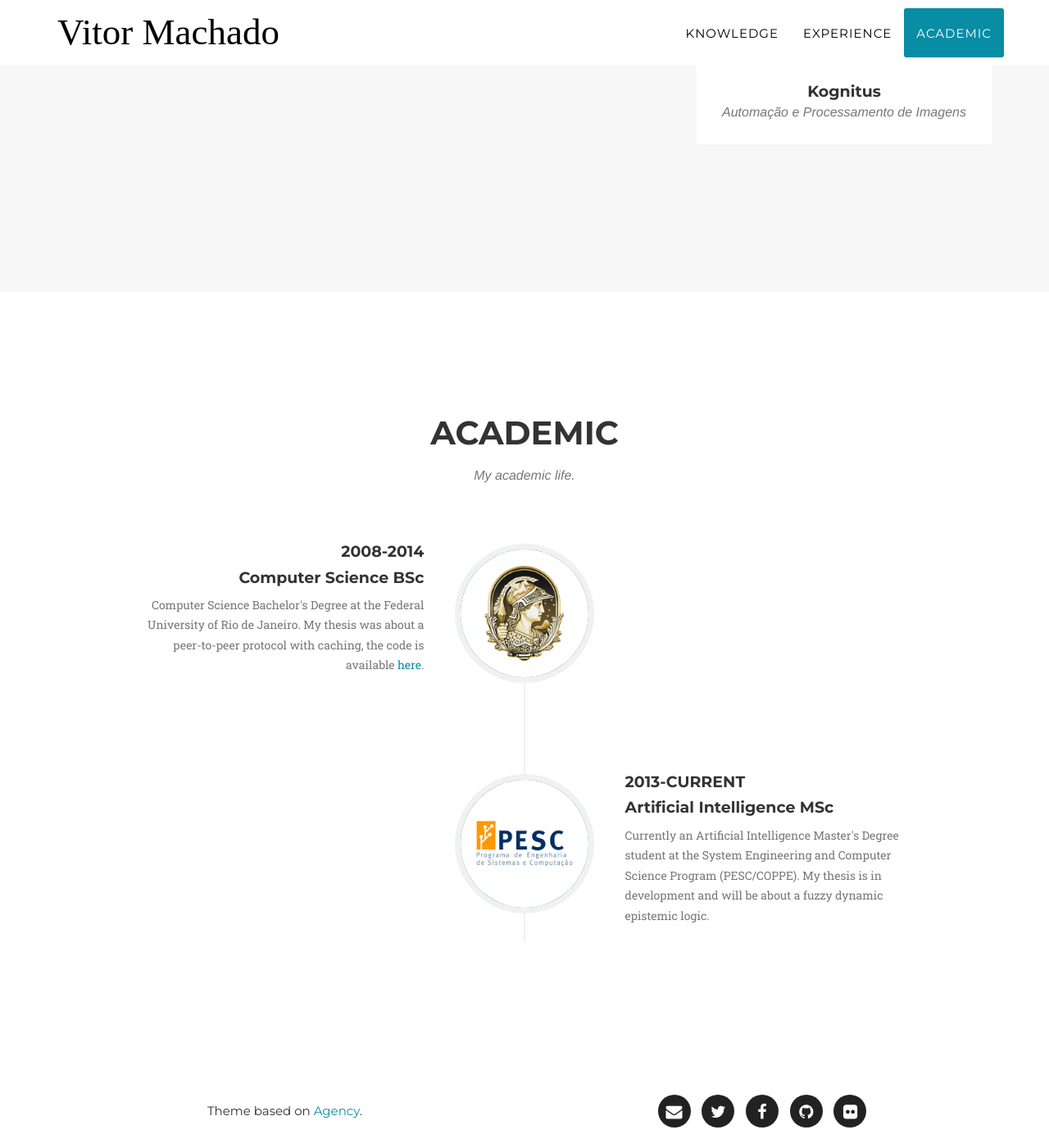
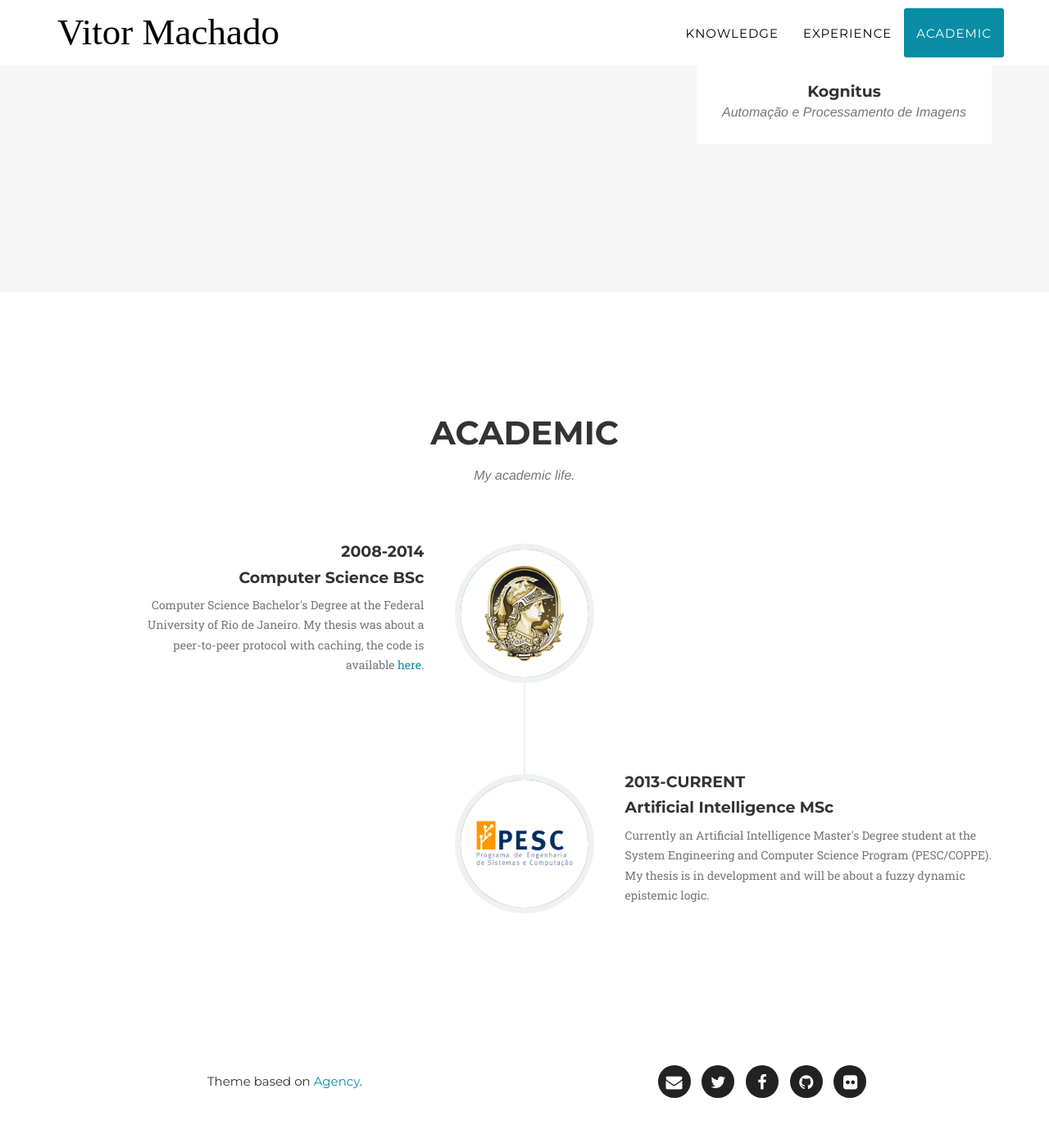
Before and after one commit to vittau/vittau.github.io, a Jekyll site: the page built from index.html, in a window 1280 px wide and 1400 px high, scrolled down 2166 px. Shown: the whole window at 82% size. Built offline with Jekyll 4.4.1, drawn with Linux system fonts in a browser that asks for light colours; some web fonts are replaced; after the commit the page ends 3530 px from its top, so only the background shows below that.

Commit message:
Minor css fix.
Minor css fix.

```diff
--- a/_includes/css/agency.css
+++ b/_includes/css/agency.css
@@ -622,7 +622,7 @@ section h3.section-subheading {
     }
 
     .timeline>li.timeline-inverted>.timeline-panel {
-        padding: 0 100px 20px 20px;
+        padding: 0 0px 0px 20px;
     }
 }
 
```
